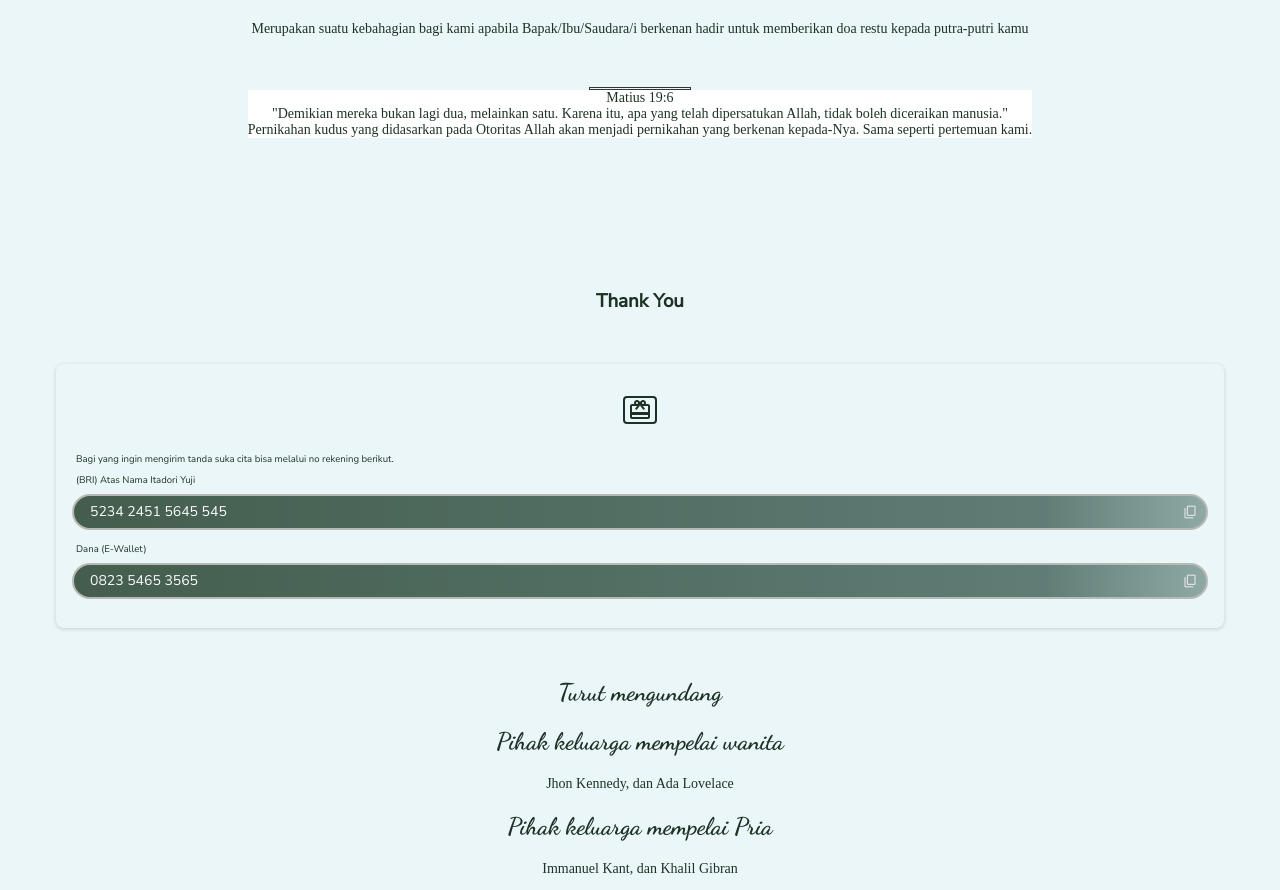
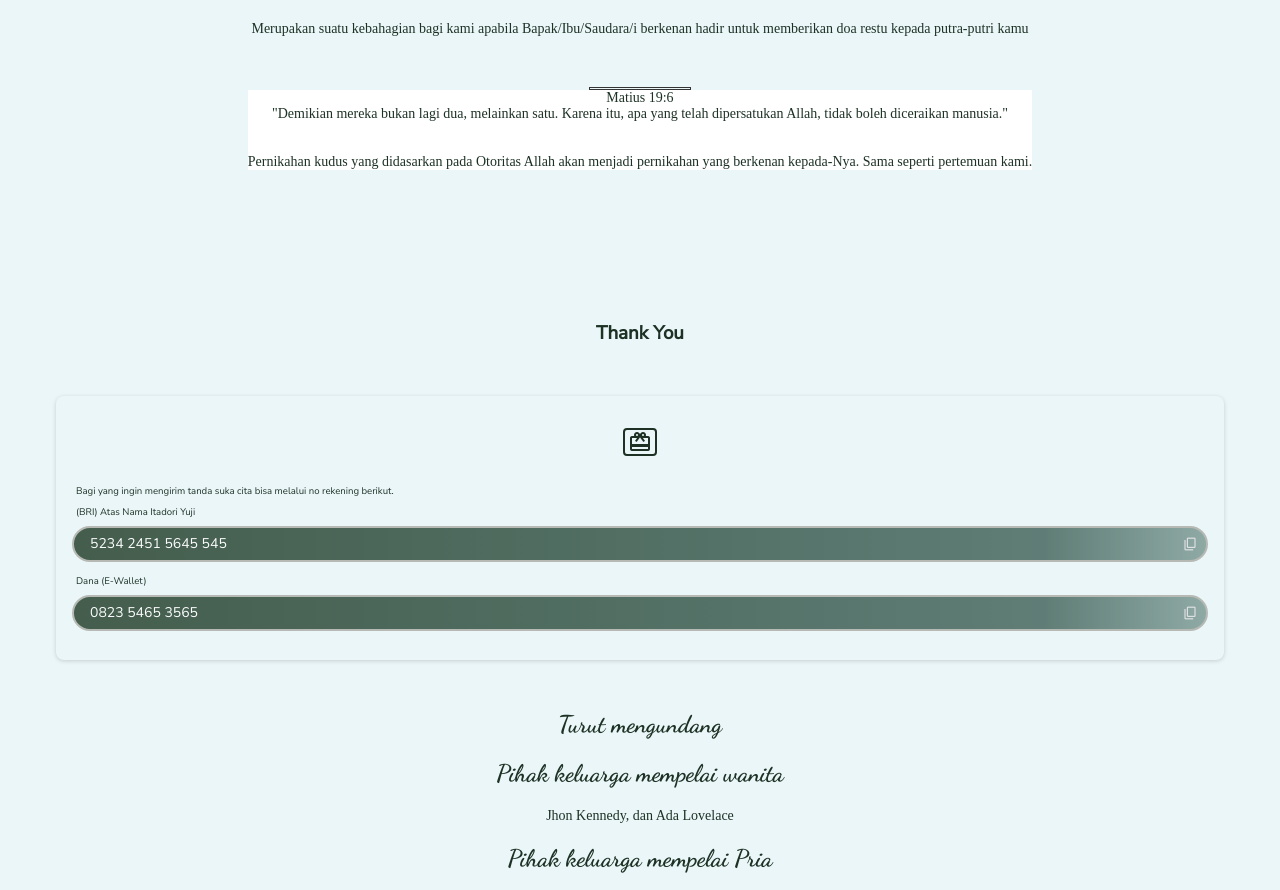
Before and after one commit to audyalvasyha/wedding.github.io, a plain HTML site: page index.html in a window 1280 px wide. Shown: the part 3807-4697 px from the top of the page. Drawn offline with nearby package versions, Linux system fonts and the light colour scheme; some icons are missing; a web font is replaced by a local one.

Commit message:
add margin style

```diff
--- a/index.html
+++ b/index.html
@@ -213,7 +213,7 @@
           <p>
             "Demikian mereka bukan lagi dua, melainkan satu. Karena itu, apa yang telah dipersatukan Allah, tidak boleh diceraikan manusia."
           </p>
-          <p>Pernikahan kudus yang didasarkan pada Otoritas Allah akan menjadi pernikahan yang berkenan kepada-Nya. Sama seperti pertemuan kami.</p>
+          <p style="margin-top: 2rem;">Pernikahan kudus yang didasarkan pada Otoritas Allah akan menjadi pernikahan yang berkenan kepada-Nya. Sama seperti pertemuan kami.</p>
             </div>
         </div>
 
```
